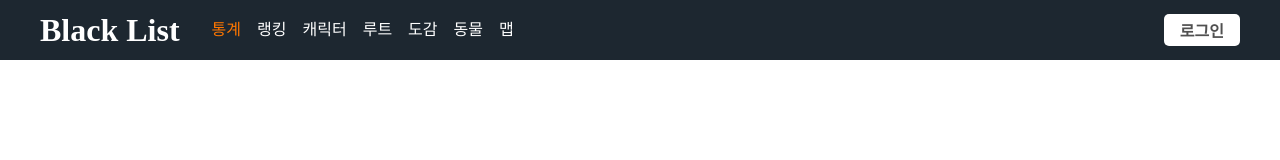
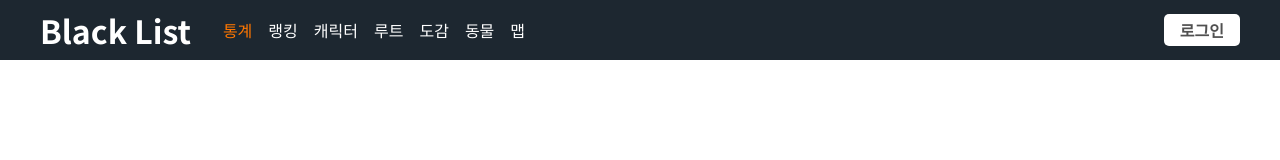
Before and after one commit to honyanglover/BlackList, a website: page views/index.html in a window 1280 px wide. Drawn offline with Linux system fonts and the light colour scheme.

Commit message:
Noto Sans KR 폰트 적용

```diff
--- a/public/scss/_common.scss
+++ b/public/scss/_common.scss
@@ -3,6 +3,7 @@
 * {
     box-sizing: border-box;
     color: $font-color-default;
+    font-family: 'Noto Sans KR', sans-serif;
 }
 
 html,
--- /dev/null
+++ b/public/scss/_fonts.scss
@@ -0,0 +1,3 @@
+
+
+@import url('https://fonts.googleapis.com/css2?family=Noto+Sans+KR:wght@100;300;400;500;700;900&display=swap');
--- a/public/scss/index.scss
+++ b/public/scss/index.scss
@@ -1,5 +1,6 @@
 
 
+@import "_fonts.scss";
 @import "_colors.scss";
 @import "_common.scss";
 @import "_header.scss";
```
Also changed, not shown: public/css/index.css.
